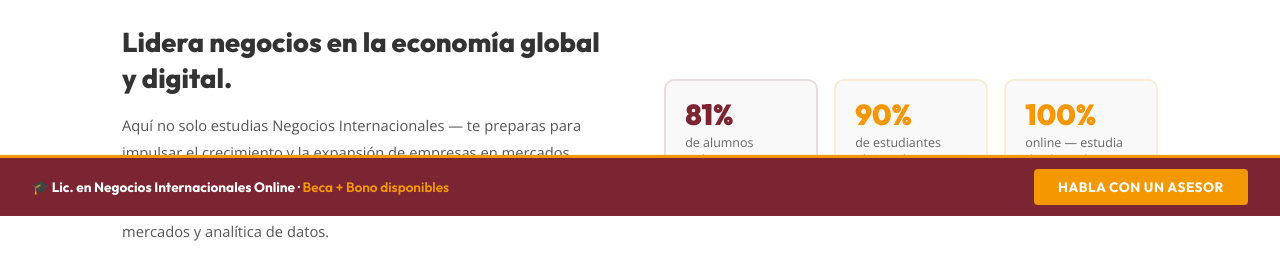
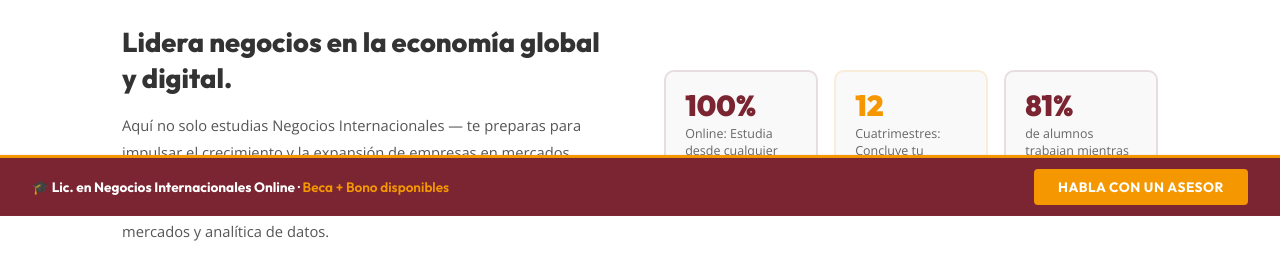
Before and after one commit to STORYLABAGENCY/uag-ni-landing, a Next.js app: page /negocios-internacionales in a window 1280 px wide. Shown: the part 645-911 px from the top of the page. Built offline with nearby package versions, Linux system fonts and the light colour scheme.

Commit message:
NI: 4 razones correctas, métricas 12 cuatrimestres

```diff
--- a/app/negocios-internacionales/page.js
+++ b/app/negocios-internacionales/page.js
@@ -11,13 +11,10 @@ const supabase = createClient(
 const LOGO_URL = "https://numjvtzzfjzxquooncvv.supabase.co/storage/v1/object/public/assets/online%20logo%201%20(1).png";
 
 const RAZONES = [
-  { num:"01", titulo:"Negocios Internacionales para la Economía Digital", desc:"Aprende a competir en mercados internacionales altamente digitalizados mediante el uso de analítica de datos, inteligencia artificial y tecnologías emergentes aplicadas a los negocios globales." },
-  { num:"02", titulo:"Formación Integral de la Cadena Global de Negocios", desc:"Integra conocimientos de comercio exterior, logística internacional, finanzas, inteligencia de mercados y cadena de suministro para desarrollar una visión estratégica de los negocios globales." },
-  { num:"03", titulo:"Internacionalización y Crecimiento Empresarial", desc:"Desarrolla las competencias para diseñar estrategias de expansión internacional, apertura de nuevos mercados y posicionamiento global para empresas y organizaciones." },
-  { num:"04", titulo:"Continuidad Internacional con ASU — Maestría Acelerada", desc:"Accede a contenidos internacionales y a rutas de continuidad académica vinculadas con Arizona State University (ASU), la universidad más innovadora del mundo." },
-  { num:"05", titulo:"Coach Académico + Success Center", desc:"No estudias solo. Desde el inicio contarás con seguimiento académico, orientación personalizada y apoyo constante para ayudarte a alcanzar tus metas profesionales." },
-  { num:"06", titulo:"Tecnología diseñada para tu éxito", desc:"Estudia con modalidad 100% online, clases en vivo y grabadas, acceso a Canvas, Microsoft 365, LINC para asesorías personalizadas y herramientas que te permiten avanzar a tu ritmo." },
-  { num:"07", titulo:"Docentes con experiencia profesional", desc:"Desarrolla competencias aplicadas con profesores que combinan experiencia profesional y académica, acercándote a los retos reales del entorno empresarial global." },
+  { num:"01", titulo:"Negocios internacionales para la economía digital", desc:"Aprende a competir en mercados internacionales mediante el uso de analítica de datos, inteligencia artificial y tecnologías emergentes para responder a los desafíos de la economía global actual." },
+  { num:"02", titulo:"Formación integral para liderar negocios globales", desc:"Integra conocimientos de comercio internacional, logística, finanzas, inteligencia de mercados y cadena de suministro para desarrollar una visión estratégica de los negocios internacionales." },
+  { num:"03", titulo:"Expansión internacional con visión estratégica", desc:"Desarrolla las competencias para diseñar estrategias de internacionalización, identificar oportunidades de negocio, negociar en entornos interculturales y liderar el crecimiento de organizaciones en mercados globales." },
+  { num:"04", titulo:"Flexibilidad con acompañamiento real", desc:"Estudia 100% online con clases en vivo y grabadas, organiza tu tiempo y avanza con el acompañamiento de un Coach Académico. Además, tendrás acceso a Canvas, Microsoft 365 y LINC para aprender, colaborar y recibir asesorías personalizadas desde cualquier lugar y a tu propio ritmo." },
 ];
 
 const ICON_IA = () => (
@@ -375,9 +372,9 @@ export default function IAPage() {
           {/* Métricas de social proof — MEJORA 5 */}
           <div style={{ display:"grid", gridTemplateColumns:"repeat(3,1fr)", gap:"1rem" }}>
             {[
+              { num:"100%", label:"Online: Estudia desde cualquier lugar con clases en vivo y grabadas", color:"#7a2531" },
+              { num:"12", label:"Cuatrimestres: Concluye tu licenciatura en 4 años", color:"#f59700" },
               { num:"81%", label:"de alumnos trabajan mientras estudian", color:"#7a2531" },
-              { num:"90%", label:"de estudiantes obtiene beca o apoyo financiero", color:"#f59700" },
-              { num:"100%", label:"online — estudia desde cualquier lugar del mundo", color:"#f59700" },
             ].map((m,i)=>(
               <div key={i} style={{ padding:"1.2rem", background:"#f9f9f9", borderRadius:"10px", border:`2px solid ${m.color}22` }}>
                 <p style={{ fontFamily:"'Outfit',sans-serif", fontSize:"1.8rem", fontWeight:900, color:m.color, lineHeight:1, marginBottom:"0.3rem" }}>{m.num}</p>
```
